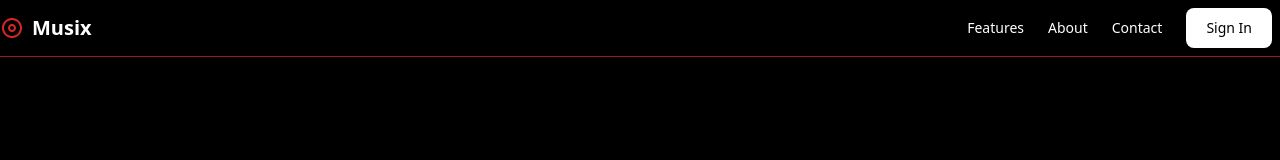
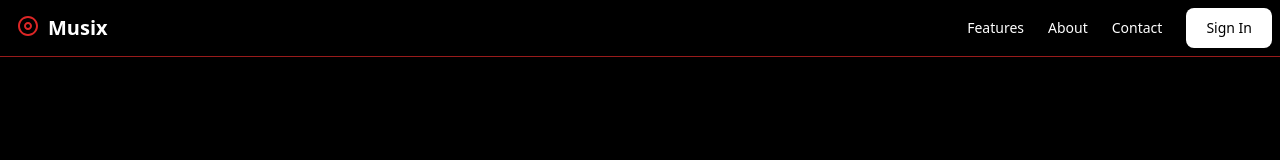
Before and after one commit to ratneshrt/musix, a Next.js app: page / in a window 1280 px wide. Shown: the top 160 px of the page. Built offline with nearby package versions, Linux system fonts and the light colour scheme; no server answers.

Commit message:
readjusted ui

```diff
--- a/app/component/AppBar.tsx
+++ b/app/component/AppBar.tsx
@@ -9,6 +9,7 @@ export function AppBar(){
     return <div>
         <div className="flex justify-between bg-black">
             <Link className="flex items-center justify-center" href="/">
+            <div className="flex px-4">
                 <svg
                     viewBox="0 0 24 24"
                     fill="currentColor"
@@ -16,6 +17,7 @@ export function AppBar(){
                     <path d="M12 2C6.48 2 2 6.48 2 12s4.48 10 10 10 10-4.48 10-10S17.52 2 12 2zm0 18c-4.41 0-8-3.59-8-8s3.59-8 8-8 8 3.59 8 8-3.59 8-8 8zm0-12c-2.21 0-4 1.79-4 4s1.79 4 4 4 4-1.79 4-4-1.79-4-4-4zm0 6c-1.1 0-2-.9-2-2s.9-2 2-2 2 .9 2 2-.9 2-2 2z" />
                 </svg>
                 <span className="font-bold text-xl text-white">Musix</span>
+            </div>
             </Link>
             <nav className="ml-auto flex gap-4 sm:gap-6">
             <Link className="text-sm font-medium hover:text-red-600 transition-colors flex items-center text-white" href="#">
```
Lines whose indentation alone changed are shown as unchanged.
